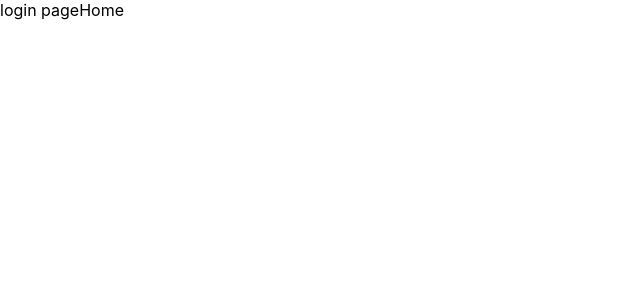
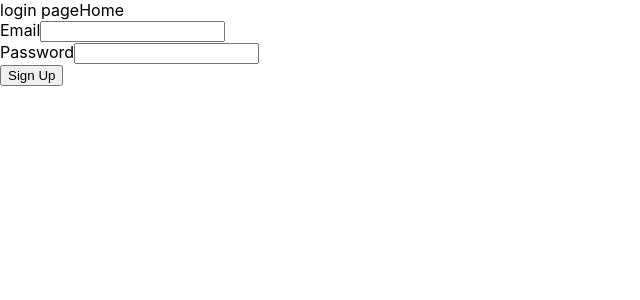
Before and after one commit to bcorey85/timestamp-frontend, a Next.js app: page /login in a window 1280 px wide. Shown: the top 300 px of the page, without its empty margins (0-640 px from the left). Built offline with nearby package versions, Linux system fonts and the light colour scheme; no server answers.

Commit message:
add api request hook, auth requests, and tests for auth

```diff
--- /dev/null
+++ b/api/auth.ts
@@ -0,0 +1,24 @@
+import { apiBaseUrl } from './index';
+
+interface UserCredentials {
+	email: String;
+	password: String;
+}
+
+export const signupRequest = (payload: UserCredentials) => {
+	return {
+		url: `${apiBaseUrl}/auth/signup`,
+		method: 'post',
+		payload: payload,
+		token: null
+	};
+};
+
+export const loginRequest = (payload: UserCredentials) => {
+	return {
+		url: `${apiBaseUrl}/auth/login`,
+		method: 'post',
+		payload: payload,
+		token: null
+	};
+};
--- /dev/null
+++ b/api/index.ts
@@ -0,0 +1,8 @@
+export const apiBaseUrl = process.env.NEXT_PUBLIC_API_URL;
+
+export interface ApiRequest {
+	url: string;
+	method: string;
+	payload?: {};
+	token?: string;
+}
--- /dev/null
+++ b/hooks/useApiRequest.ts
@@ -0,0 +1,25 @@
+import { useState } from 'react';
+import axios, { AxiosResponse } from 'axios';
+import { ApiRequest } from '../api';
+
+const useApiRequest = ({ url, method, payload, token }: ApiRequest) => {
+	const [ data, setData ] = useState(null);
+	const [ errors, setErrors ] = useState([]);
+
+	const apiRequest = async (): Promise<AxiosResponse> => {
+		try {
+			const response = await axios[method](url, payload, {
+				headers: {
+					Authorization: 'Bearer ' + token
+				}
+			});
+			setData(response.data);
+			return response.data;
+		} catch (error) {
+			setErrors(error.response.data.errors);
+		}
+	};
+	return [ apiRequest, data, errors ];
+};
+
+export { useApiRequest };
--- /dev/null
+++ b/hooks/useInput.ts
@@ -0,0 +1,13 @@
+import { useState } from 'react';
+
+const useInput = initialState => {
+	const [ state, setState ] = useState(initialState);
+
+	const handleState = e => {
+		setState(e.target.value);
+	};
+
+	return [ state, handleState ];
+};
+
+export { useInput };
--- a/pages/login.tsx
+++ b/pages/login.tsx
@@ -1,12 +1,53 @@
+import { useInput } from '../hooks/useInput';
+import { useApiRequest } from '../hooks/useApiRequest';
+import { signupRequest } from '../api/auth';
 import Link from 'next/link';
+import { truncateSync } from 'fs';
 
 const Login = () => {
+	const [ email, setEmail ] = useInput('');
+	const [ password, setPassword ] = useInput('');
+	const [ signupApiRequest, signupData, signupErrors ] = useApiRequest(
+		signupRequest({ email, password })
+	);
+
+	const handleSubmit = async e => {
+		e.preventDefault();
+		await signupApiRequest();
+	};
+
 	return (
 		<div>
 			login page
 			<Link href='/'>
 				<a>Home</a>
 			</Link>
+			<form onSubmit={handleSubmit}>
+				<div>
+					<label htmlFor='email'>
+						Email
+						<input
+							id='email'
+							name='email'
+							value={email}
+							onChange={setEmail}
+						/>
+					</label>
+				</div>
+				<div>
+					<label htmlFor='password'>
+						Password
+						<input
+							id='password'
+							name='password'
+							type='password'
+							value={password}
+							onChange={setPassword}
+						/>
+					</label>
+				</div>
+				<button>Sign Up</button>
+			</form>
 		</div>
 	);
 };
```
Also changed, not shown: package.json (+11 -0 lines), test/setup.ts (added, +2 -0 lines), 2 other files (tests, documents, lock files or other folders).
